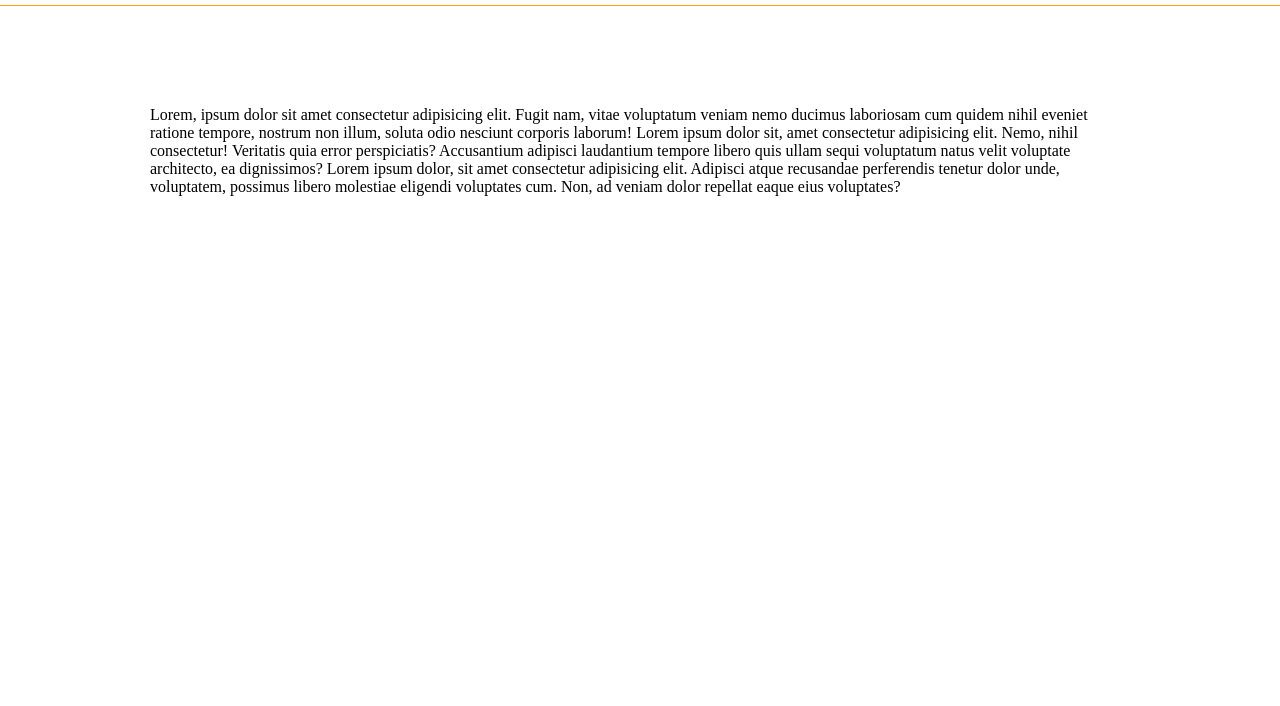
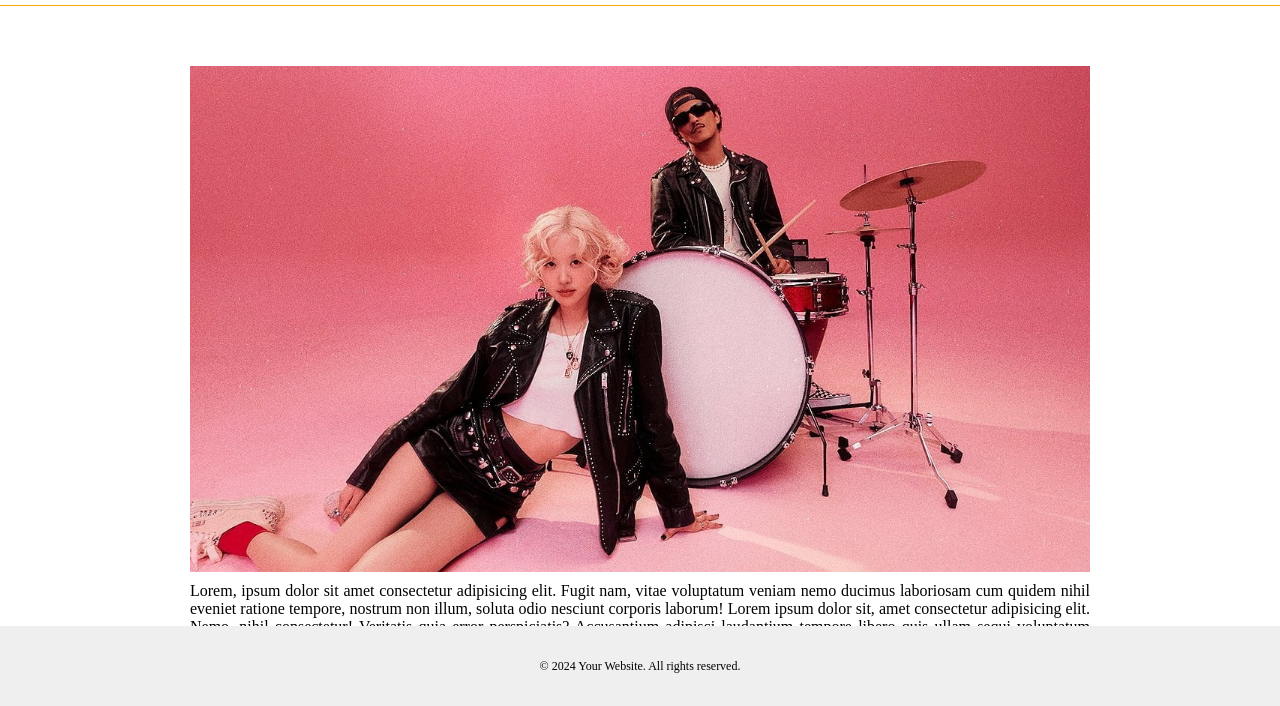
Before and after one commit to chulsu0012/Web-Catalog, a plain HTML site: page index.html in a window 1280 px wide. Shown: the part 94-800 px from the top of the page. Drawn offline with Linux system fonts and the light colour scheme.

Commit message:
설명 페이지 골조 완성

```diff
--- a/css/global.css
+++ b/css/global.css
@@ -8,10 +8,13 @@
   font: 14px "malgun gothic";
 }
 
+body {
+  min-width: 1100px;
+  height: 100vh;
+}
 header {
   width: 100%;
   height: 100px;
-  min-width: 900px;
   padding: 0 150px;
 
   display: flex;
@@ -23,26 +26,21 @@ header {
   border-bottom: 1px solid orange;
   background: #ffffff;
 }
-
 #logo {
   float: left;
   display: flex;
   align-items: center;
   justify-content: center;
 }
-
 #logo img {
   height: 30px;
 }
-
 #menu > ul > li {
   float: left;
   width: 120px;
   padding: 30px 0;
   position: relative;
 }
-
-/* Sub menu */
 #menu > ul > li > ul {
   width: 110px;
   margin-top: 30px;
@@ -51,23 +49,51 @@ header {
   background: #ffffff;
   border: 1px solid orange;
 }
-
 #menu > ul > li > ul  > li {
   height: 40px;
   display: flex;
   justify-content: center;
   align-items: center;
 }
-
 #menu > ul > li:hover > ul {
   display: block;
 }
-
 #menu > ul > li > ul > li:hover {
   background: orange;
 }
-
 #menu > ul > li > ul > li:hover > a {
   color: white;
   font-weight: bold;
 }
+
+#content {
+  width: 900px;
+  gap: 10px;
+  display: flex;
+  flex-direction: column;
+  justify-content: center;
+  align-items: center;
+  text-align: justify;
+  flex: 1;
+  margin: 60px auto;
+}
+#content img{
+  width: 900px;
+}
+
+footer {
+  width: 100%;
+  height: 80px;
+  position: fixed;
+  bottom: 0;
+  left: 0;
+
+  background-color: #efefef;
+  color: black;
+  font: 12px "malgun gothic";
+
+  display: flex;
+  justify-content: center;
+  align-items: center;
+  box-sizing: border-box;
+}
--- a/index.html
+++ b/index.html
@@ -56,10 +56,15 @@
       </ul>
     </div>
   </header>
-  <div>
-    Lorem, ipsum dolor sit amet consectetur adipisicing elit. Fugit nam, vitae voluptatum veniam nemo ducimus laboriosam cum quidem nihil eveniet ratione tempore, nostrum non illum, soluta odio nesciunt corporis laborum!
-    Lorem ipsum dolor sit, amet consectetur adipisicing elit. Nemo, nihil consectetur! Veritatis quia error perspiciatis? Accusantium adipisci laudantium tempore libero quis ullam sequi voluptatum natus velit voluptate architecto, ea dignissimos?
-    Lorem ipsum dolor, sit amet consectetur adipisicing elit. Adipisci atque recusandae perferendis tenetur dolor unde, voluptatem, possimus libero molestiae eligendi voluptates cum. Non, ad veniam dolor repellat eaque eius voluptates?
+  <div id="content">
+    <img src="img/img.jpg">
+    <p>
+      Lorem, ipsum dolor sit amet consectetur adipisicing elit. Fugit nam, vitae voluptatum veniam nemo ducimus laboriosam cum quidem nihil eveniet ratione tempore, nostrum non illum, soluta odio nesciunt corporis laborum!
+      Lorem ipsum dolor sit, amet consectetur adipisicing elit. Nemo, nihil consectetur! Veritatis quia error perspiciatis? Accusantium adipisci laudantium tempore libero quis ullam sequi voluptatum natus velit voluptate architecto, ea dignissimos?
+    </p>
   </div>
+  <footer>
+    <p>© 2024 Your Website. All rights reserved.</p>
+  </footer>
 </body>
 </html>
```
Also changed, not shown: img/img.jpg (added).
